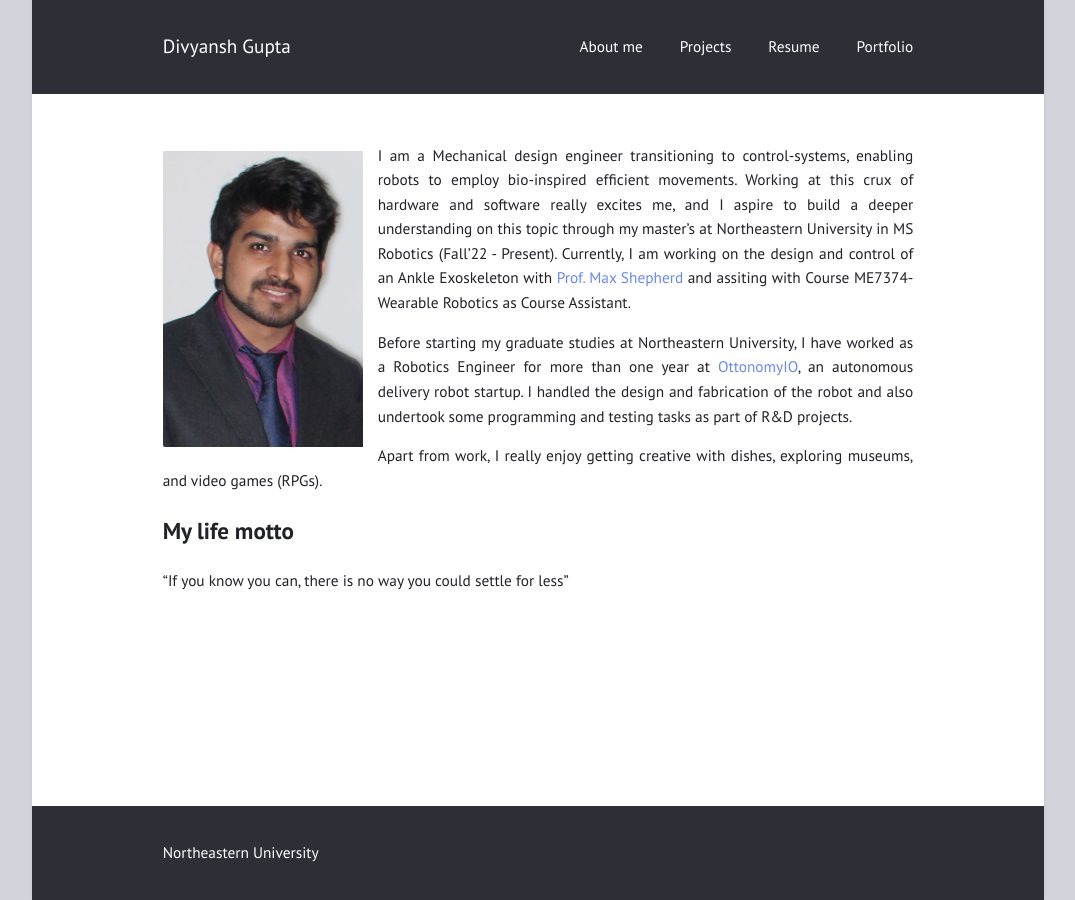
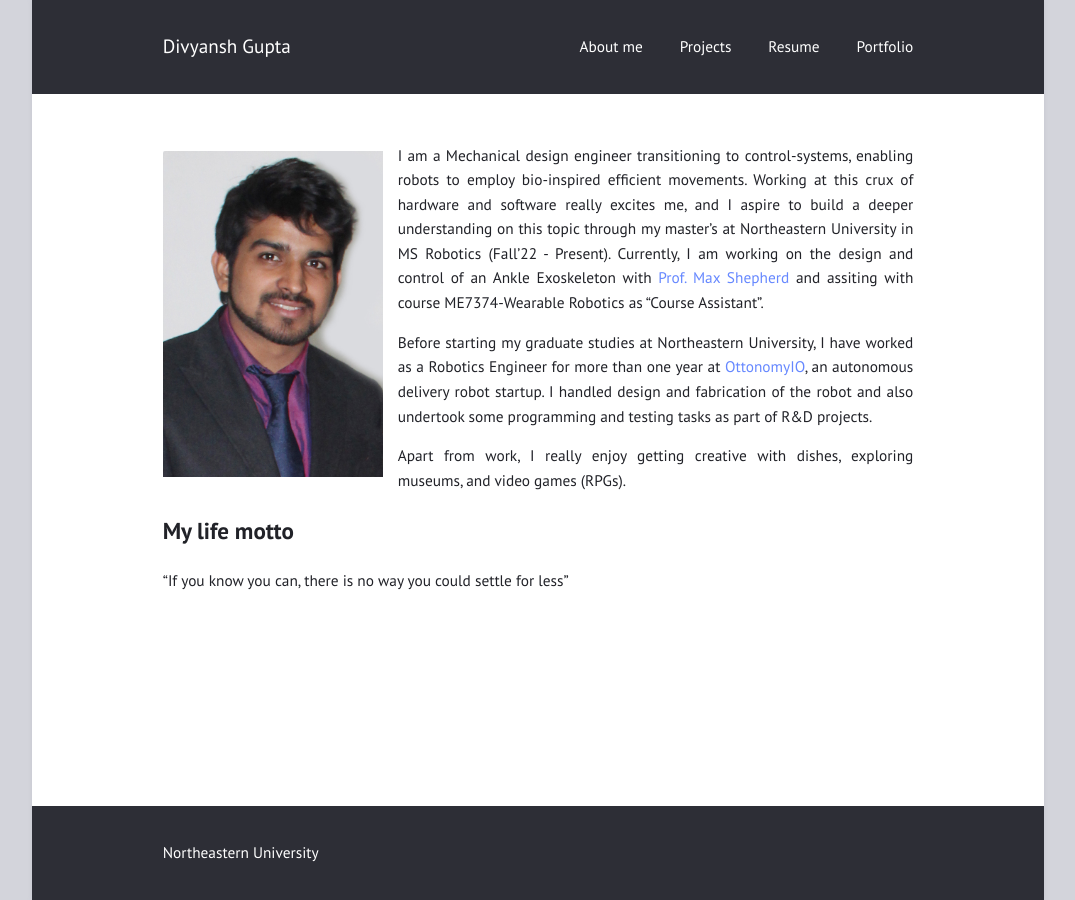
Before and after one commit to gupta-divy/gupta-divy.github.io, a Jekyll site: the page built from index.md, in a window 1280 px wide. Shown: the whole page, without its empty margins (102-1177 px from the left). Built offline with Jekyll 4.4.1, drawn with Linux system fonts in a browser that asks for light colours.

Commit message:
Updated projects

```diff
--- a/index.md
+++ b/index.md
@@ -3,11 +3,11 @@ layout: page
 title: ""
 ---
 
-<img align="left" width="200" height="100" src="/assets/my_photo.jpg" style="padding-right: 15px;">
+<img align="left" width="220" height="120" src="/assets/my_photo.jpg" style="padding-right: 15px; padding-bottom: 15px;">
 
-I am a Mechanical design engineer transitioning to control-systems, enabling robots to employ bio-inspired efficient movements. Working at this crux of hardware and software really excites me, and I aspire to build a deeper understanding on this topic through my master's at Northeastern University in MS Robotics (Fall'22 - Present). Currently, I am working on the design and control of an Ankle Exoskeleton with [Prof. Max Shepherd](https://coe.northeastern.edu/people/shepherd-maxwell/) and assiting with Course ME7374-Wearable Robotics as Course Assistant.
+I am a Mechanical design engineer transitioning to control-systems, enabling robots to employ bio-inspired efficient movements. Working at this crux of hardware and software really excites me, and I aspire to build a deeper understanding on this topic through my master's at Northeastern University in MS Robotics (Fall'22 - Present). Currently, I am working on the design and control of an Ankle Exoskeleton with [Prof. Max Shepherd](https://coe.northeastern.edu/people/shepherd-maxwell/) and assiting with course ME7374-Wearable Robotics as "Course Assistant".
 
-Before starting my graduate studies at Northeastern University, I have worked as a Robotics Engineer for more than one year at [OttonomyIO](https://ottonomy.io/), an autonomous delivery robot startup. I handled the design and fabrication of the robot and also undertook some programming and testing tasks as part of R&D projects.
+Before starting my graduate studies at Northeastern University, I have worked as a Robotics Engineer for more than one year at [OttonomyIO](https://ottonomy.io/), an autonomous delivery robot startup. I handled design and fabrication of the robot and also undertook some programming and testing tasks as part of R&D projects.
 
 Apart from work, I really enjoy getting creative with dishes, exploring museums, and video games (RPGs).
 
```
Also changed, not shown: _posts/2019-05-01-Chitrak-Quadruped.md (+2 -8 lines).
